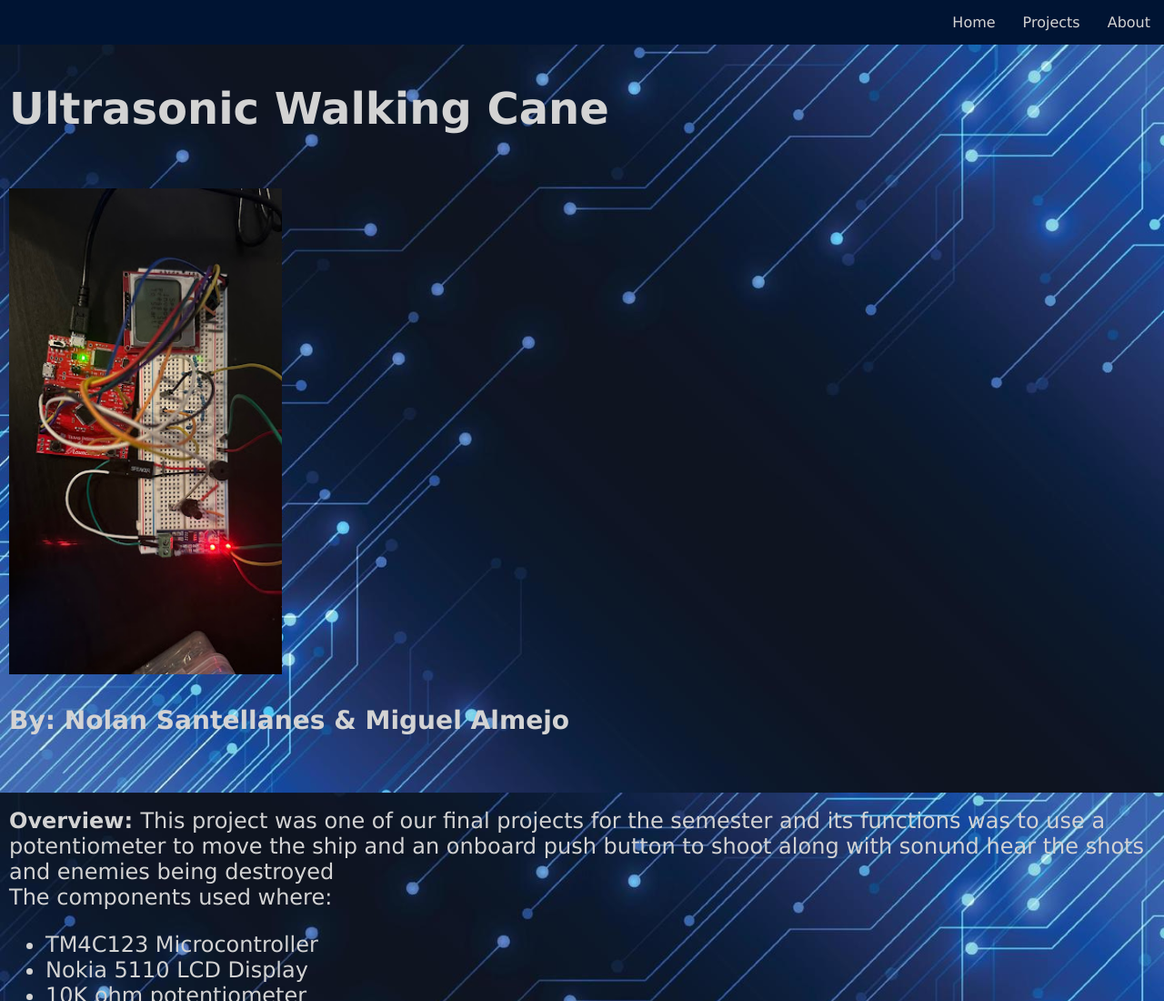
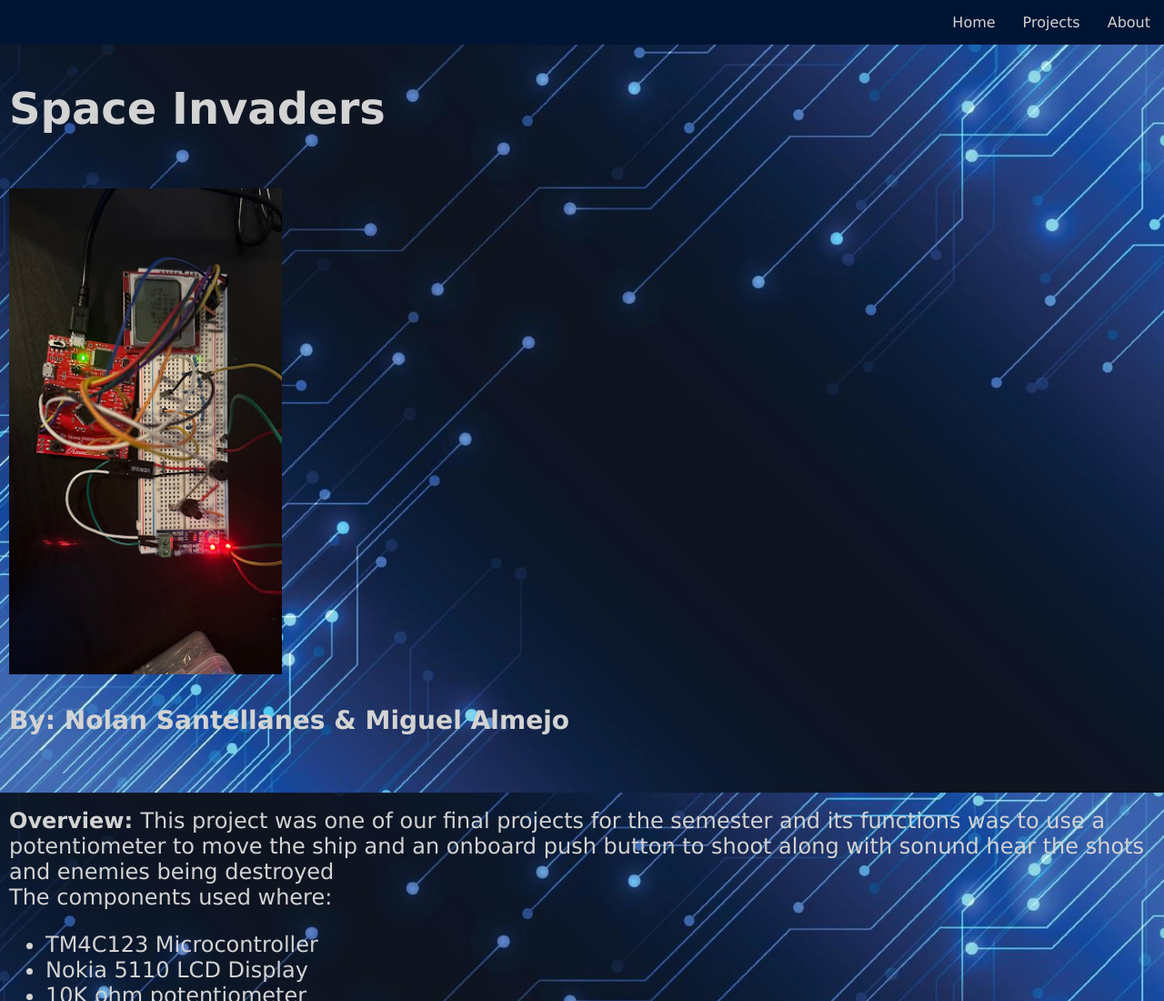
Before and after one commit to miguel-almejo/miguel-almejo.github.io, a plain HTML site: page Space_Invaders.html in a window 1280 px wide. Shown: the top 1100 px of the page at 91% size. Drawn offline with Linux system fonts and the light colour scheme.

Commit message:
Update Space_Invaders.html

```diff
--- a/Space_Invaders.html
+++ b/Space_Invaders.html
@@ -26,7 +26,7 @@
         </ul>
     </nav>
     <main>
-        <h1>Ultrasonic Walking Cane</h1>
+        <h1>Space Invaders</h1>
        <br> <img src="images/Space_Invaders.jpg">
        <br> <h3>By: Nolan Santellanes & Miguel Almejo</h3>  <br>
         <p> <b>Overview: </b>This project was one of our final projects for the semester and its functions was to use a potentiometer to move the ship and
```
